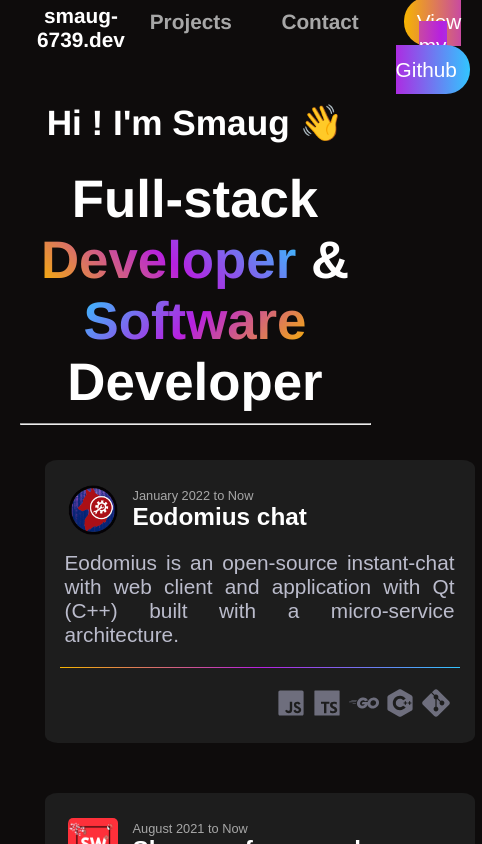
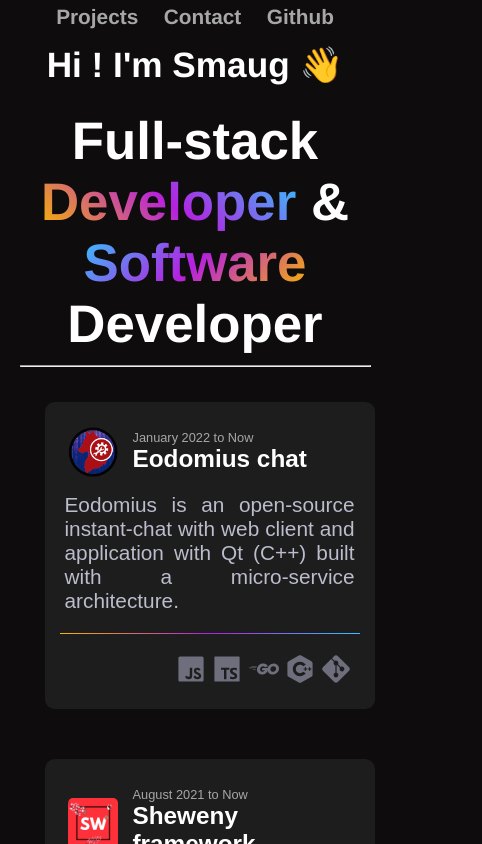
Before and after one commit to Smaug6739/smaug-website, a Nuxt app: page / in a window 390 px wide. Shown: the top 844 px of the page, 482 px wide, since content can reach past the window. Built offline with nearby package versions, Linux system fonts and the light colour scheme.

Commit message:
Responsive

```diff
--- a/app.vue
+++ b/app.vue
@@ -1,9 +1,19 @@
 <template>
   <div>
     <Navbar />
-    <NuxtPage />
+    <div class="page">
+      <NuxtPage />
+    </div>
   </div>
 </template>
+<style lang="scss" scoped>
+.page {
+  max-width: 1800px;
+  width: 90%;
+  height: 100vh;
+  margin: auto;
+}
+</style>
 <script>
 export default {
   name: "App",
--- a/assets/css/main.css
+++ b/assets/css/main.css
@@ -13,10 +13,13 @@
   text-align: center;
   display: flex;
   flex-direction: column;
-  max-width: 1800px;
-  width: 90%;
-  height: 100vh;
-  margin: auto;
+}
+
+ul,
+li {
+  list-style: none;
+  margin: 0;
+  padding: 0;
 }
 
 .linear-gradient {
--- a/assets/scss/main.scss
+++ b/assets/scss/main.scss
@@ -12,11 +12,14 @@
   text-align: center;
   display: flex;
   flex-direction: column;
-  max-width: 1800px;
-  width: 90%;
-  height: 100vh;
-  margin: auto;
 }
+ul,
+li {
+  list-style: none;
+  margin: 0;
+  padding: 0;
+}
+
 .linear-gradient {
   background: linear-gradient(45deg, #f7b500, #b620e0, #32c5ff);
   -webkit-background-clip: text;
--- a/components/navbar.vue
+++ b/components/navbar.vue
@@ -1,21 +1,18 @@
 <template>
   <header class="header">
     <nav>
-      <h4>smaug-6739.dev</h4>
+      <NuxtLink class="w-link" to="https://smaug-6739.dev"
+        >smaug-6739.dev</NuxtLink
+      >
       <ul>
         <li>
-          <NuxtLink to="#projects">Projects</NuxtLink>
+          <NuxtLink to="/">Projects</NuxtLink>
         </li>
         <li>
           <NuxtLink to="mailto:raphael.veauville@gmail.com">Contact</NuxtLink>
         </li>
         <li>
-          <NuxtLink
-            to="https://github.com/Smaug6739"
-            target="__blank"
-            class="btn"
-            >View my Github</NuxtLink
-          >
+          <NuxtLink to="https://github.com/Smaug6739">Github</NuxtLink>
         </li>
       </ul>
     </nav>
@@ -23,7 +20,7 @@
 </template>
 
 <style scoped lang="scss">
-@import "../assets/scss/theme-variables.scss";
+@import "../assets/scss/theme-variables";
 nav {
   display: flex;
   justify-content: space-between;
@@ -32,17 +29,10 @@
   margin-right: 5%;
   margin-left: 5%;
 }
-ul,
-li {
-  list-style: none;
-  margin: 0;
-  padding: 0;
-}
 ul {
   display: flex;
-  align-items: stretch;
-  li {
-    padding: 0.375rem 0.75rem;
+  justify-content: flex-end;
+}
 a {
   padding: 0.8rem;
   color: $secondary;
@@ -52,16 +42,19 @@
     color: $secondary-hover;
   }
 }
+.w-link {
+  color: $white;
+  &:hover {
+    color: $white;
   }
 }
-.btn {
-  border-radius: 1.5rem;
-  background: linear-gradient(to right, #f7b500, #b620e0, #32c5ff);
-  color: white;
-  font-family: Arial, Helvetica, sans-serif;
-  font-weight: 200;
-  &:hover {
-    color: white;
+/* 48em = 768px */
+@media (max-width: 48em) {
+  .w-link {
+    display: none;
+  }
+  nav {
+    justify-content: center;
   }
 }
 </style>
@@ -69,6 +62,5 @@
 <script>
 export default {
   name: "Navbar",
-  component: true,
 };
 </script>
--- a/components/project.component.vue
+++ b/components/project.component.vue
@@ -29,9 +29,7 @@
 @import "@/assets/scss/theme-variables.scss";
 .project {
   display: flex;
-
   flex-direction: column;
-
   border-radius: 3%;
   background-color: $dark-dimmed-1;
   padding: 15px;
--- a/components/projects.component.vue
+++ b/components/projects.component.vue
@@ -3,16 +3,7 @@
     <!-- <img src="/images/bg_gradient.svg" class="bg_gradient" /> -->
     <div class="line">
       <Project
-        v-for="item of line1"
-        :key="item.name"
-        class="block"
-        :project="item"
-      />
-    </div>
-
-    <div class="line">
-      <Project
-        v-for="item of line2"
+        v-for="item of projects"
         :key="item.name"
         class="block"
         :project="item"
@@ -31,11 +22,6 @@
 <style lang="scss" scoped>
 @import "@/assets/scss/theme-variables.scss";
 
-// .projects {
-//   display: block;
-//   width: 80%;
-//   height: 100%;
-// }
 .projects {
   display: flex;
   flex-direction: column;
@@ -65,6 +51,11 @@
   min-width: 400px;
   align-self: stretch;
 }
+@media (max-width: 450px) {
+  .block {
+    min-width: 300px;
+  }
+}
 </style>
 <script>
 import Project from "@/components/project.component.vue";
@@ -77,7 +68,7 @@
   },
   data() {
     return {
-      line1: [
+      projects: [
         {
           name: "Eodomius chat",
           date: "January 2022 to Now",
@@ -105,8 +96,6 @@
           link: "https://github.com/Smaug6739/Werewolf-bot",
           badges: ["javascript", "typescript", "nodejs", "git"],
         },
-      ],
-      line2: [
         {
           name: "Smaug website",
           date: "April 16 2022 to Now",
--- a/nuxt.config.ts
+++ b/nuxt.config.ts
@@ -3,4 +3,12 @@
 // https://v3.nuxtjs.org/docs/directory-structure/nuxt.config
 export default defineNuxtConfig({
   css: ["~/assets/css/main.css"],
+  meta: [
+    { charset: "utf-8" },
+    {
+      hid: "description",
+      name: "description",
+      content: "my website description",
+    },
+  ],
 });
```
Also changed, not shown: 1 other file (tests, documents, lock files or other folders). Lines whose indentation alone changed are shown as unchanged.
